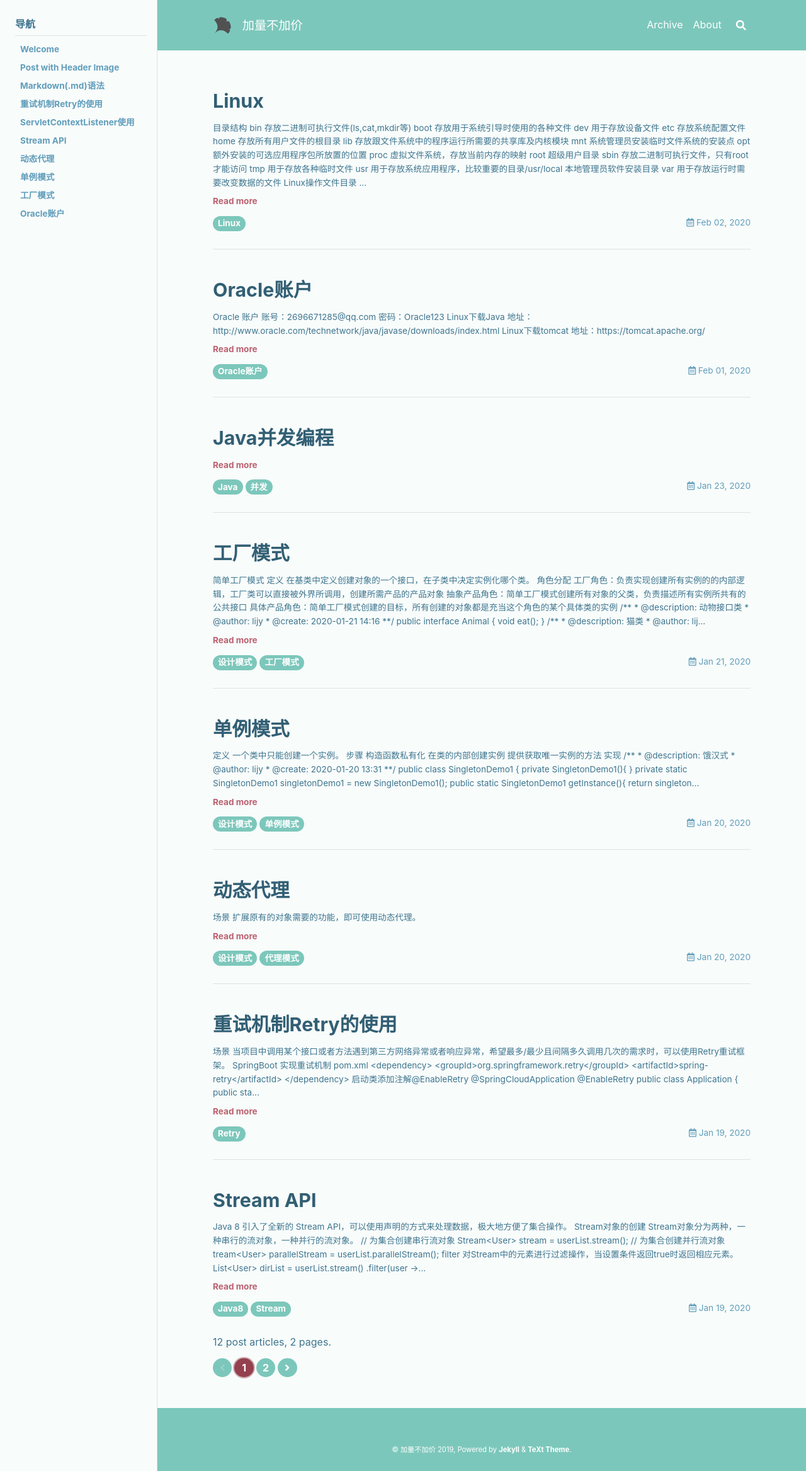
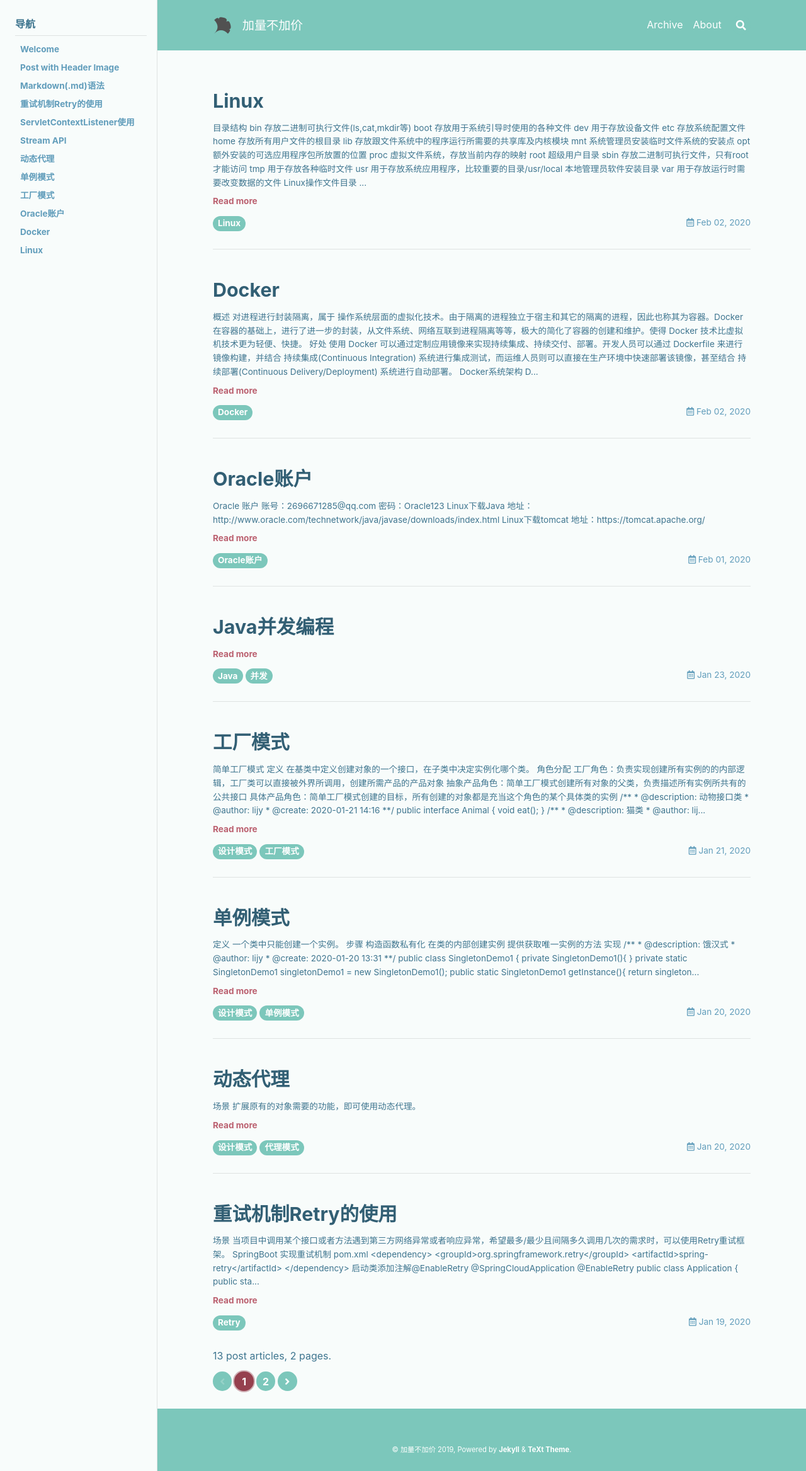
Before and after one commit to jialiangbujiaj1a/jialiangbujiaj1a.github.io, a Jekyll site: the page built from index.html, in a window 1280 px wide. Shown: the whole page at 63% size. Built offline with Jekyll 4.4.1, drawn with Linux system fonts in a browser that asks for light colours; nearby versions of some CDN libraries; the list of posts is cut into pages by our own code.

Commit message:
Linux Docker

```diff
--- a/_data/navigation.yml
+++ b/_data/navigation.yml
@@ -72,3 +72,7 @@
     url: https://jialiangbujiaj1a.github.io/2020/01/21/工厂模式.html
   - title:  Oracle账户
     url: https://jialiangbujiaj1a.github.io/2020/02/01/Oracle账户.html
+  - title:  Docker
+    url: https://jialiangbujiaj1a.github.io/2020/02/02/Docker.html
+  - title:  Linux
+    url: https://jialiangbujiaj1a.github.io/2020/02/02/Linux.html
--- /dev/null
+++ b/_posts/2020-02-02-Docker.md
@@ -0,0 +1,109 @@
+---
+title: Docker
+tags: Docker
+sidebar:
+  nav: docs-zh
+---
+
+### 概述
+
+对进程进行封装隔离，属于 操作系统层面的虚拟化技术。由于隔离的进程独立于宿主和其它的隔离的进程，因此也称其为容器。Docker 在容器的基础上，进行了进一步的封装，从文件系统、网络互联到进程隔离等等，极大的简化了容器的创建和维护。使得 Docker 技术比虚拟机技术更为轻便、快捷。
+
+### 好处
+
+使用 Docker 可以通过定制应用镜像来实现持续集成、持续交付、部署。开发人员可以通过 Dockerfile 来进行镜像构建，并结合 持续集成(Continuous Integration) 系统进行集成测试，而运维人员则可以直接在生产环境中快速部署该镜像，甚至结合 持续部署(Continuous Delivery/Deployment) 系统进行自动部署。
+
+### Docker系统架构
+
+Docker 使用客户端-服务器 (C/S) 架构模式，使用远程 API 来管理和创建 Docker 容器。
+
+Docker 容器通过 Docker 镜像来创建。
+
+容器与镜像的关系类似于面向对象编程中的对象与类
+
+
+镜像(Images)	Docker 镜像是用于创建 Docker 容器的模板。
+
+容器(Container)	容器是独立运行的一个或一组应用。
+
+客户端(Client)	Docker 客户端通过命令行或者其他工具使用 Docker API (https://docs.docker.com/reference/api/docker_remote_api) 与 Docker 的守护进程通信。
+
+主机(Host)	一个物理或者虚拟的机器用于执行 Docker 守护进程和容器。
+
+仓库(Registry)	Docker 仓库用来保存镜像，可以理解为代码控制中的代码仓库。Docker Hub(https://hub.docker.com) 提供了庞大的镜像集合供使用。
+
+Docker Machine	Docker Machine是一个简化Docker安装的命令行工具，通过一个简单的命令行即可在相应的平台上安装Docker，比如VirtualBox、 Digital Ocean、Microsoft Azure。
+
+### Docker 常用命令
+
+#### 查看 Docker 版本
+
+docker version
+
+#### 从 Docker 文件构建 Docker 映像
+
+docker build -t image-name docker-file-location
+
+#### 运行 Docker 映像
+
+docker run -d image-name
+
+#### 查看可用的 Docker 映像
+
+docker images
+
+#### 查看最近的运行容器
+
+docker ps -l
+
+#### 查看所有正在运行的容器
+
+docker ps -a
+
+#### 停止运行容器
+
+docker stop container_id
+
+#### 删除一个镜像
+
+docker rmi image-name
+
+#### 删除所有镜像
+
+docker rmi $(docker images -q)
+
+#### 强制删除所有镜像
+
+docker rmi -r $(docker images -q)
+
+#### 删除所有虚悬镜像
+
+docker rmi $(docker images -q -f dangling=true)
+
+#### 删除所有容器
+
+docker rm $(docker ps -a -q)
+
+#### 进入 Docker 容器
+
+docker exec -it container-id /bin/bash
+
+#### 查看所有数据卷
+
+docker volume ls
+
+#### 删除指定数据卷
+
+docker volume rm [volume_name]
+
+#### 删除所有未关联的数据卷
+
+docker volume rm $(docker volume ls -qf dangling=true)
+
+#### 从主机复制文件到容器
+
+sudo docker cp host_path containerID:container_path
+
+#### 从容器复制文件到主机
+
+sudo docker cp containerID:container_path host_path
--- a/_posts/2020-02-02-Linux.md
+++ b/_posts/2020-02-02-Linux.md
@@ -88,3 +88,106 @@
 tail	显示文件结尾内容
 
 -f	跟踪输出
+
+### Linux系统管理命令
+
+命令	说明
+
+stat	显示指定文件的相关信息,比ls命令显示内容更多
+
+who	显示在线登录用户
+
+hostname	显示主机名称
+
+uname	显示系统信息
+
+top	显示当前系统中耗费资源最多的进程
+
+ps	显示瞬间的进程状态
+
+du	显示指定的文件（目录）已使用的磁盘空间的总量
+
+df	显示文件系统磁盘空间的使用情况
+
+free	显示当前内存和交换空间的使用情况
+
+ifconfig	显示网络接口信息
+
+ping	测试网络的连通性
+
+netstat	显示网络状态信息
+
+clear	清屏
+
+kill	杀死一个进程
+
+### Linux开关机命令
+
+#### 重启
+
+reboot
+
+shutdown -r now
+
+#### 关机
+
+shutdown -h now
+
+### Linux压缩命令
+
+#### tar
+
+tar [-cxzjvf] 压缩打包文档的名称 欲打包目录
+
+压缩文件夹：tar -zcvf test.tar.gz test\
+
+解压文件夹：tar -zxvf test.tar.gz
+
+### Linux编辑器
+
+#### vim
+##### 运行模式
+
+编辑模式：等待编辑命令输入
+
+插入模式：编辑模式下，输入 i 进入插入模式，插入文本信息
+
+命令模式：在编辑模式下，输入 : 进行命令模式
+
+#####命令
+
+:q 直接退出vi
+
+:wq 保存后退出vi ，并可以新建文件
+
+:q! 强制退出
+
+:w file 将当前内容保存成某个文件
+
+:set number 在编辑文件显示行号
+
+:set nonumber 在编辑文件不显示行号
+
+#### nano
+
+nano 是一个字符终端的文本编辑器，有点像 DOS 下的 editor 程序。它比 vi/vim 要简单得多，比较适合 Linux 初学者使用。某些 Linux 发行版的默认编辑器就是 nano。
+
+##### 命令
+
+保存：ctrl + o
+
+搜索：ctrl + w
+
+上一页：ctrl + y
+
+下一页：ctrl + v
+
+退出：ctrl + x
+
+### Linux软件版管理
+
+#### 常用 APT 命令
+
+安装软件包  apt-get install packagename
+
+删除软件包  apt-get remove packagename
```
